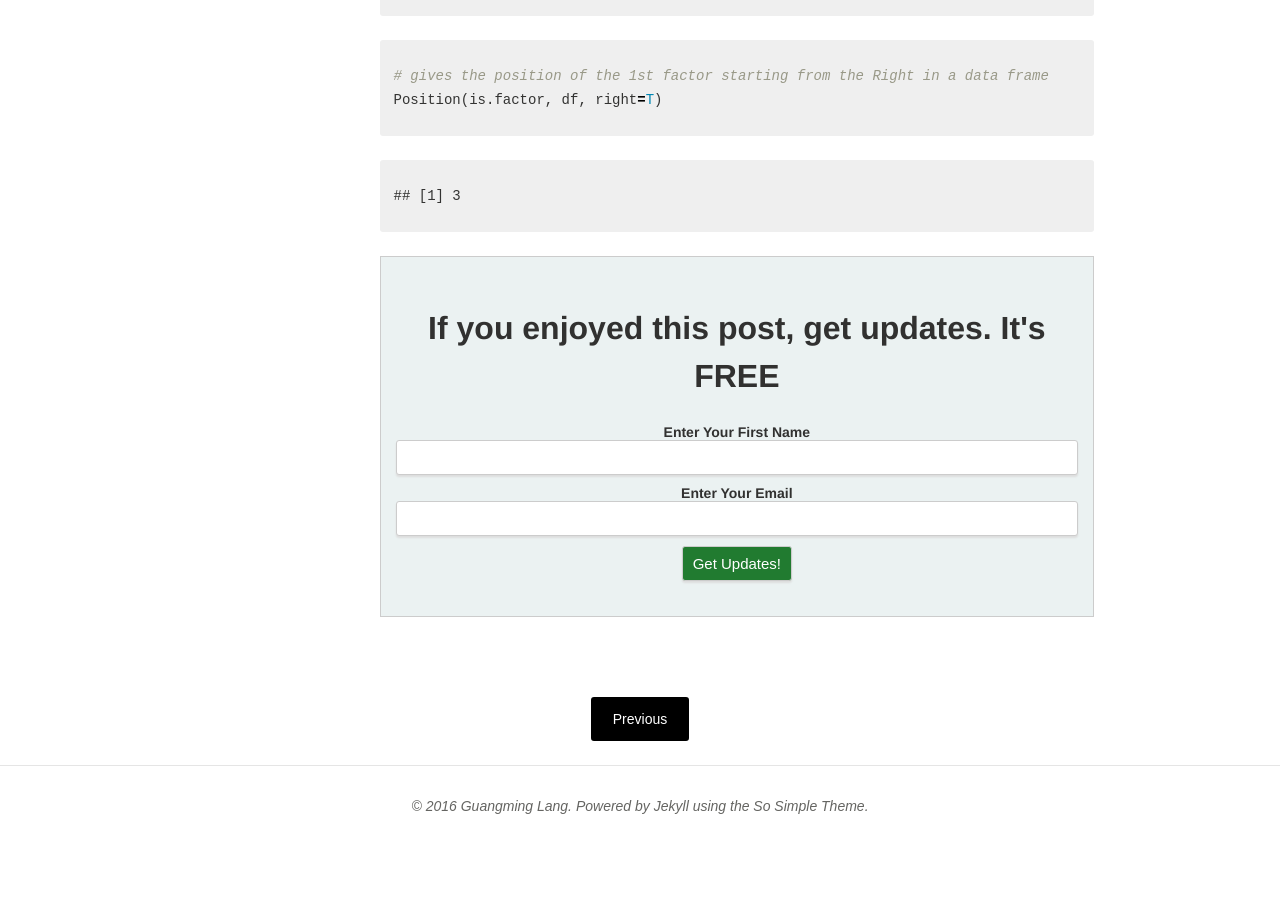
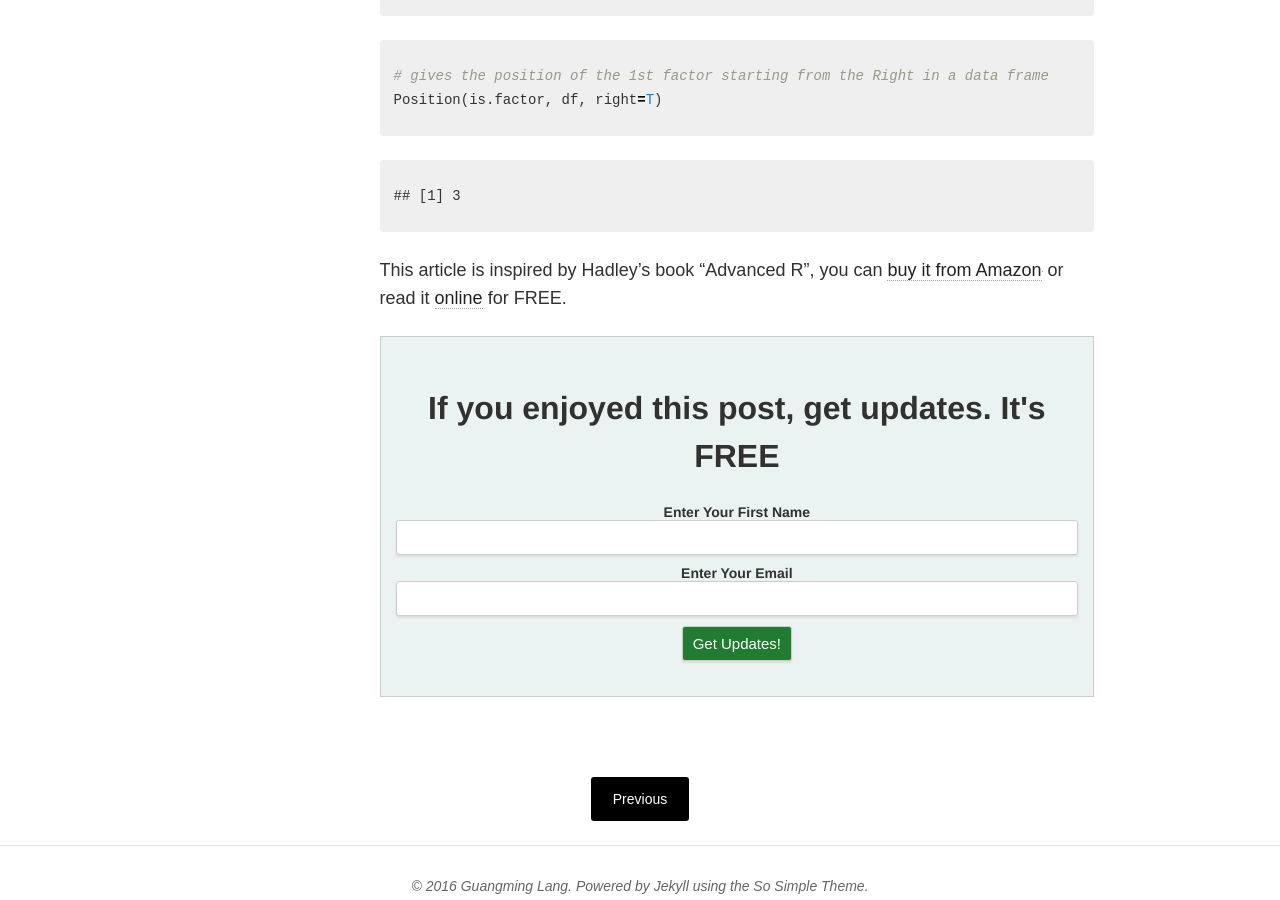
Before and after one commit to gmlang/masterr, a Jekyll site: the page built from _posts/r/2016-03-19-examples-of-predicate-functionals.md, in a window 1280 px wide and 900 px high, scrolled down 2888 px. Built offline with Jekyll 4.4.1, drawn with Linux system fonts in a browser that asks for light colours; nearby versions of some CDN libraries; comment, search, counter and statistics services are not loaded.

Commit message:
add source to give credit

````diff
--- a/_knitr/2016-03-19-examples-of-predicate-functionals.Rmd
+++ b/_knitr/2016-03-19-examples-of-predicate-functionals.Rmd
@@ -55,3 +55,6 @@ str(x_factor) # note: Find() returns the first factor it finds from the left
 # gives the position of the 1st factor starting from the Right in a data frame
 Position(is.factor, df, right=T)
 ```
+
+This article is inspired by Hadley's book "Advanced R", you can <a rel="nofollow" href="http://www.amazon.com/gp/product/1466586966/ref=as_li_tl?ie=UTF8&camp=1789&creative=9325&creativeASIN=1466586966&linkCode=as2&tag=cabaceo-20&linkId=2GDWMZSF4NX32QIO">buy it from Amazon</a><img src="http://ir-na.amazon-adsystem.com/e/ir?t=cabaceo-20&l=as2&o=1&a=1466586966" width="1" height="1" border="0" alt="" style="border:none !important; margin:0px !important;" />
+or read it [online](http://adv-r.had.co.nz/Functions.html) for FREE.
--- a/_posts/r/2016-03-19-examples-of-predicate-functionals.md
+++ b/_posts/r/2016-03-19-examples-of-predicate-functionals.md
@@ -141,3 +141,6 @@ Position(is.factor, df, right=T)
 {% highlight text %}
 ## [1] 3
 {% endhighlight %}
+
+This article is inspired by Hadley's book "Advanced R", you can <a rel="nofollow" href="http://www.amazon.com/gp/product/1466586966/ref=as_li_tl?ie=UTF8&camp=1789&creative=9325&creativeASIN=1466586966&linkCode=as2&tag=cabaceo-20&linkId=2GDWMZSF4NX32QIO">buy it from Amazon</a><img src="http://ir-na.amazon-adsystem.com/e/ir?t=cabaceo-20&l=as2&o=1&a=1466586966" width="1" height="1" border="0" alt="" style="border:none !important; margin:0px !important;" />
+or read it [online](http://adv-r.had.co.nz/Functions.html) for FREE.
````
